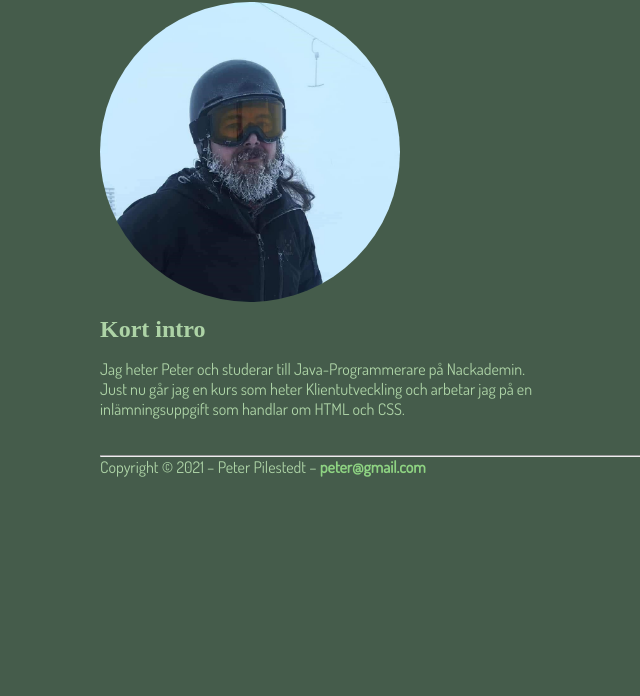
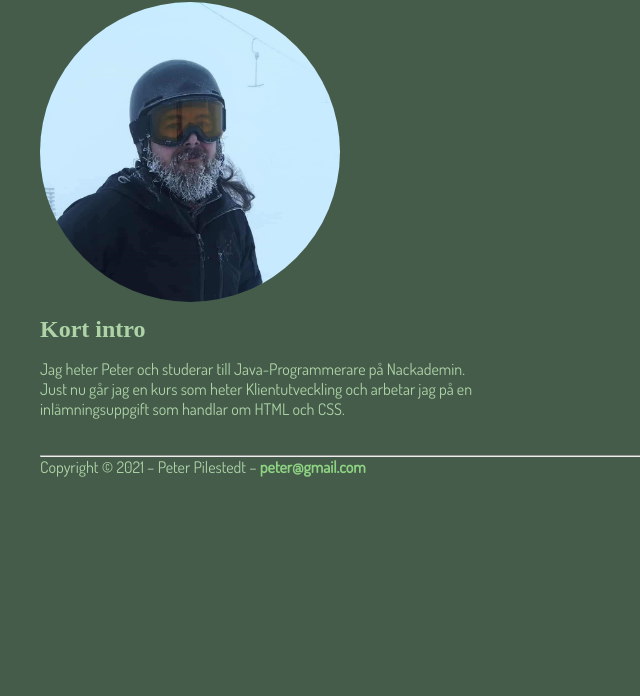
Before and after one commit to PPilestedt/Klient-inlamning, a plain HTML site: page index.html in a window 1280 px wide. Shown: the part 104-800 px from the top of the page, without its empty margins (0-640 px from the left). Drawn offline with Linux system fonts and the light colour scheme; a web font is replaced by a local one.

Commit message:
justera margin

```diff
--- a/style.css
+++ b/style.css
@@ -2,7 +2,7 @@ body{
     font-family: 'Dosis', sans-serif;
     background-color: #455c4b;
     color: #add3a6;
-    margin: 0 auto 20px 100px;
+    margin: 0 auto 20px 40px;
 }
 h1{
     font-family: 'Antic Slab', serif;
```
